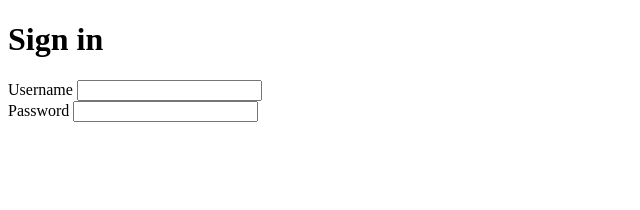
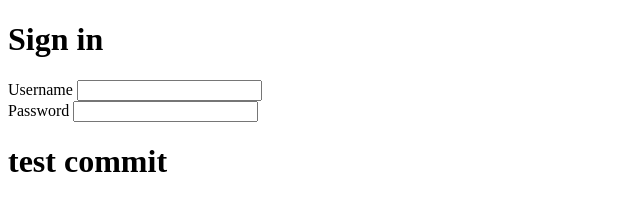
Before and after one commit to Akinekow/Qwirk-Project, a plain HTML site: page src/login/login-page.html in a window 1280 px wide. Shown: the whole page, without its empty margins (0-640 px from the left). Drawn offline with Linux system fonts and the light colour scheme.

Commit message:
test des commit

```diff
--- a/src/login/login-page.html
+++ b/src/login/login-page.html
@@ -11,5 +11,6 @@
     <br/>
     <label>Password</label>
     <input type="password">
+    <h1>test commit</h1>
 </body>
 </html>
```
